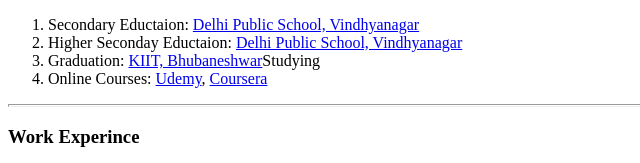
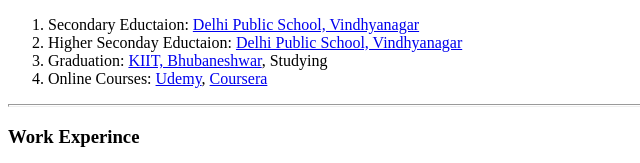
Before and after one commit to ajha988/cv, a plain HTML site: page index.html in a window 1280 px wide. Shown: the part 531-694 px from the top of the page, 0-640 px from the left. Drawn offline with Linux system fonts and the light colour scheme.

Commit message:
Update index.html

```diff
--- a/index.html
+++ b/index.html
@@ -35,7 +35,7 @@
   <ol>
     <li>Secondary Eductaion: <a href="https://www.facebook.com/DPS.VINDHAYANAGAR/">Delhi Public School, Vindhyanagar</a></li>
     <li>Higher Seconday Eductaion: <a href="https://www.facebook.com/DPS.VINDHAYANAGAR/">Delhi Public School, Vindhyanagar</a> </li>
-    <li>Graduation: <a href="https://kiit.ac.in/"> KIIT, Bhubaneshwar</a>Studying </li>
+    <li>Graduation: <a href="https://kiit.ac.in/"> KIIT, Bhubaneshwar</a>, Studying </li>
     <li>Online Courses: <a href="https://www.udemy.com/">Udemy</a>, <a href="https://www.coursera.org/">Coursera</a></li>
   </ol>
   </p>
```
